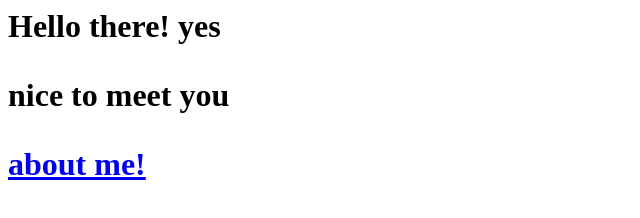
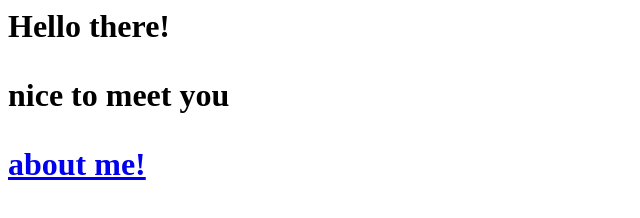
Before and after one commit to lukene1996/CodeFirst, a plain HTML site: page Index.html in a window 1280 px wide. Shown: the full height of the page, 0-640 px from the left. Drawn offline with Linux system fonts and the light colour scheme.

Commit message:
Update website

```diff
--- a/Index.html
+++ b/Index.html
@@ -1,3 +1,3 @@
-<h1>Hello there! yes<h1>
+<h1>Hello there!<h1>
 <p> nice to meet you<p>
   <a href="about.html">about me!</a>
```
Also changed, not shown: About.html (+1 -1 lines).
